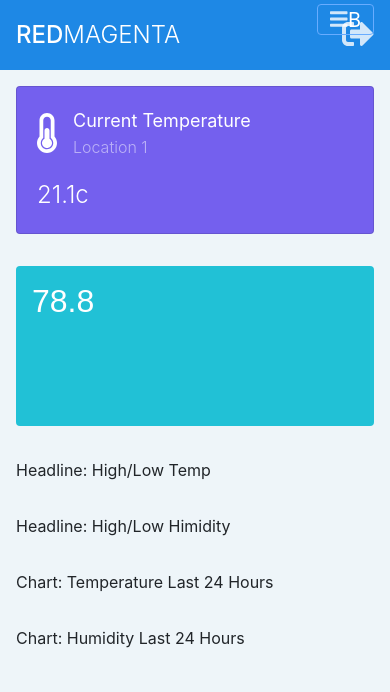
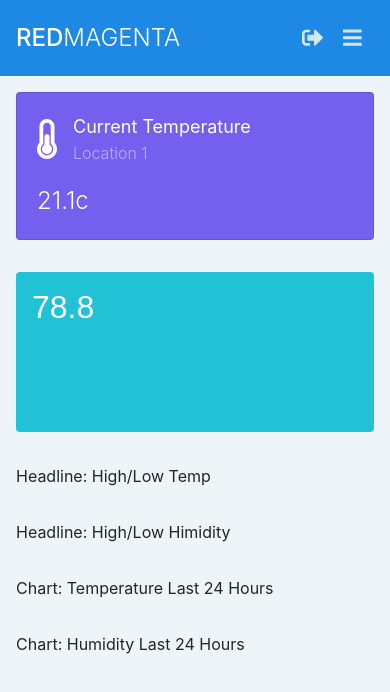
Before and after one commit to vega101/sensorClient, a React (Create React App) app: page / in a window 390 px wide. Shown: the top 692 px of the page. Built offline with nearby package versions, Linux system fonts and the light colour scheme.

Commit message:
header buttons aligned

```diff
--- a/src/components/PageHeader.tsx
+++ b/src/components/PageHeader.tsx
@@ -1,7 +1,10 @@
 import React, { Component } from "react";
-import Button from 'react-bootstrap/Button'
-import { FontAwesomeIcon } from '@fortawesome/react-fontawesome'
-import { faBars, faSignOutAlt } from '@fortawesome/free-solid-svg-icons'
+import Button from 'react-bootstrap/Button';
+import Navbar from 'react-bootstrap/Navbar';
+import Nav from 'react-bootstrap/Nav';
+import Form from 'react-bootstrap/Form';
+import { FontAwesomeIcon } from '@fortawesome/react-fontawesome';
+import { faBars, faSignOutAlt } from '@fortawesome/free-solid-svg-icons';
 
 //https://stackoverflow.com/questions/29689966/typescript-how-to-define-type-for-a-function-callback-as-any-function-type-no
 //https://stackoverflow.com/questions/47561848/property-value-does-not-exist-on-type-readonly
@@ -12,30 +15,25 @@ export interface Props {
 class PageHeader extends Component<Props, {}> {
 
     render() {
-        return <header className="navbar sticky-top flex-md-nowrap p-0 headerBar">
-        <a className="navbar-brand me-0 px-3" href="http://redmagenta.co.uk/">
+        return <Navbar className="sticky-top headerBar">
+        <Navbar.Brand href="http://redmagenta.co.uk/">
           <span className="logoFirst">RED</span>
           <span className="logoSecond">MAGENTA</span>
-          </a>
-        {/* <Button onClick={this.props.onHandleToggleNavPane} className="navbar-toggler position-absolute d-md-none collapsed navMenuButton" type="button" data-bs-toggle="collapse" data-bs-target="#sidebarMenu" aria-controls="sidebarMenu" aria-expanded="false" aria-label="Toggle navigation">
-            <FontAwesomeIcon className="navMenuButtonIcon" icon={faBars} />A
-        </Button> */}
+        </Navbar.Brand>
 
-        {/* <span>header</span> */}
+          <Nav  className="ml-auto">
 
-        <ul className="navbar-nav px-3">
-          <li className="nav-item text-nowrap">
-            <a className="nav-link" href="http://redmagenta.co.uk/">
-              <FontAwesomeIcon className="navMenuButtonIcon" icon={faSignOutAlt} size="2x" />
-            </a>
-          </li>
-          <li className="nav-item text-nowrap">
-            <Button onClick={this.props.onHandleToggleNavPane} className="navbar-toggler position-absolute d-md-none collapsed navMenuButton" type="button" data-bs-toggle="collapse" data-bs-target="#sidebarMenu" aria-controls="sidebarMenu" aria-expanded="false" aria-label="Toggle navigation">
-              <FontAwesomeIcon className="navMenuButtonIcon" icon={faBars} />B
-            </Button>
-          </li>
-        </ul>
-      </header>
+            <Nav.Link className="nav-link" href="http://redmagenta.co.uk/">
+              <FontAwesomeIcon className="navMenuButtonIcon" icon={faSignOutAlt} size="lg" />
+            </Nav.Link>
+            <Form inline>
+              <Button onClick={this.props.onHandleToggleNavPane} className="navMenuButton" type="button" data-bs-toggle="collapse" data-bs-target="#sidebarMenu" aria-controls="sidebarMenu" aria-expanded="false" aria-label="Toggle navigation">
+                <FontAwesomeIcon className="navMenuButtonIcon" icon={faBars}  size="lg" />
+              </Button>
+            </Form>
+
+          </Nav>
+      </Navbar>
     }
 }
 
--- a/src/index.css
+++ b/src/index.css
@@ -211,9 +211,21 @@ code {
   opacity: .5;
 }
 
+
 .navMenuButton {
-  border: 1px solid #68acff;
+  border: 0px !important;
+  background-color: transparent !important;
+  display: none;
 }
+
+@media (max-width: 767.98px) {
+  .navMenuButton {
+    border: 0px !important;
+    background-color: transparent !important;
+    display: block;
+  }
+}
+
 
 .navMenuButtonIcon {
   color: hsla(0,0%,100%,.8);
@@ -230,3 +242,15 @@ code {
   font-weight: 300;
   color: #fff;
 }
+
+.headerNavBar {
+  list-style-type: none;
+  margin: 0;
+  padding: 0;
+  overflow: hidden;
+  background-color: #333333;
+}
+
+.headerNavBar li {
+  float: left;
+}
```
